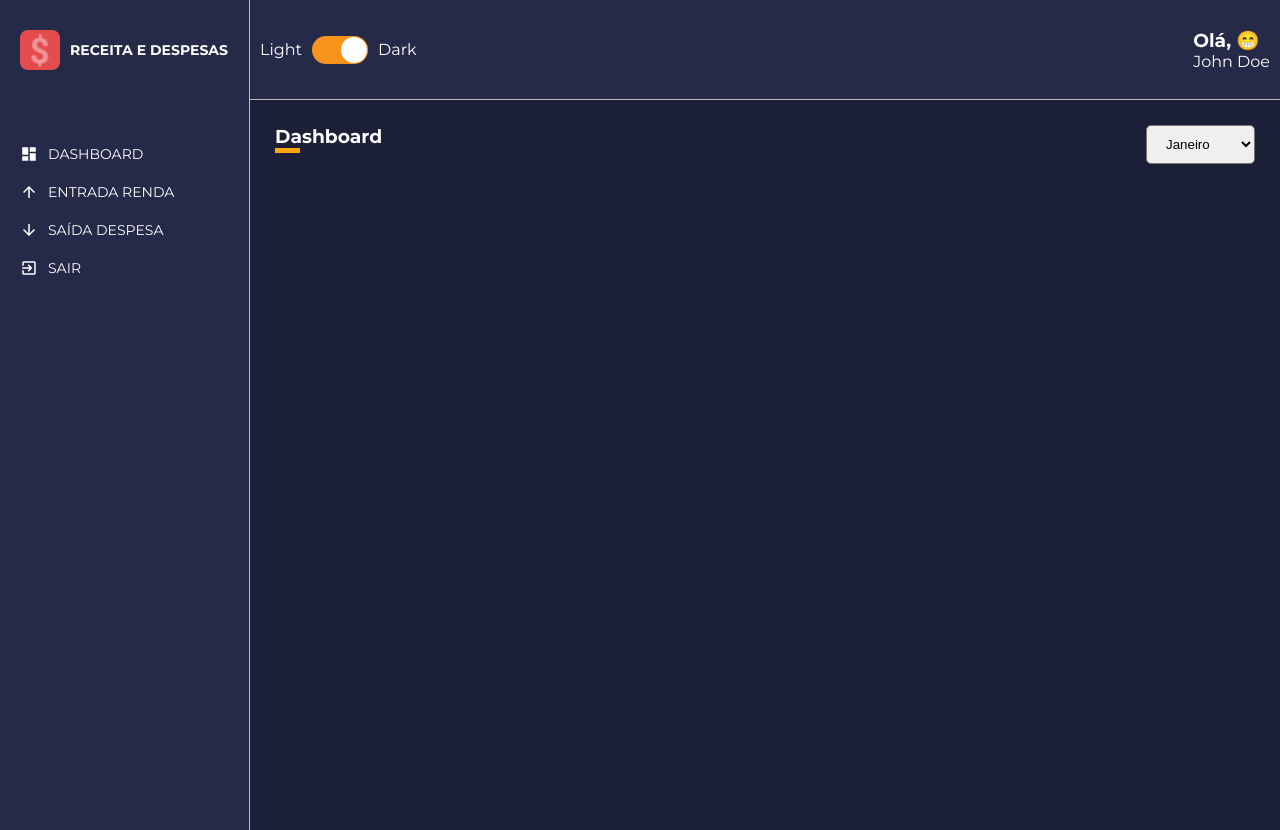
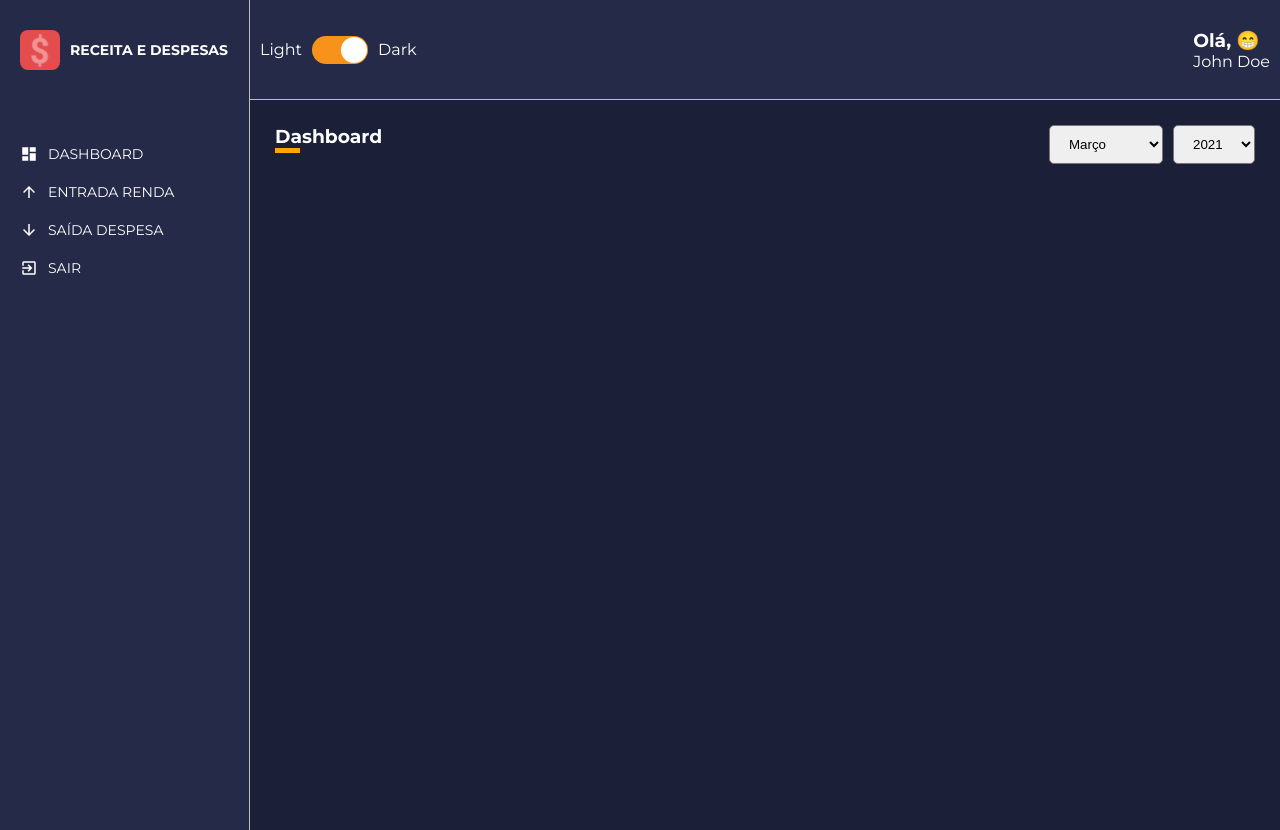
Before and after one commit to geraldobl58/admin-expense-and-income, a React (Create React App) app: page /dashboard in a window 1280 px wide. Built offline with nearby package versions, Linux system fonts and the light colour scheme.

Commit message:
Feature: add filter page dashboard

```diff
--- a/src/pages/Dashboard/index.tsx
+++ b/src/pages/Dashboard/index.tsx
@@ -1,22 +1,80 @@
-import React from 'react';
+import React, { useState, useMemo } from 'react';
 
 import ContentHeader from '../../components/ContentHeader';
 import SelectInput from '../../components/SelectInput';
 
+import expenses from '../../repositories/expenses';
+import gains from '../../repositories/gains';
+
+import listOfMonths from '../../utils/months';
+
 import { Container } from './styles';
 
 const Dashboard: React.FC = () => {
+    const [monthSelected, setMonthSelected] = useState<number>(new Date().getMonth() + 1);
+    const [yearSelected, setYearSelected] = useState<number>(new Date().getFullYear());
 
-    const options = [
-        { value: 'Janeiro', label: 'Janeiro' },
-        { value: 'Fevereiro', label: 'Fevereiro' },
-        { value: 'Março', label: 'Março' },
-    ];
+    const years = useMemo(() => {
+        let uniqueYears: number[] = [];
+
+        [...expenses, ...gains].forEach(item => {
+            const date = new Date(item.date);
+            const year = date.getFullYear();
+
+            if (!uniqueYears.includes(year)) {
+                uniqueYears.push(year);
+            }
+        });
+
+        return uniqueYears.map((year) => {
+            return {
+                value: year,
+                label: year,
+            }
+        });
+
+    }, []);
+
+    const months = useMemo(() => {
+        return listOfMonths.map((month, index) => {
+            return {
+                value: index + 1,
+                label: month,
+            }
+        });
+    }, []);
+
+    const handleMonthSelected = (month: string) => {
+        try {
+            const parseMonth = Number(month);
+            setMonthSelected(parseMonth);
+        } catch(error) {
+            console.log(error);
+        }
+    }
+
+    const handleYearSelected = (year: string) => {
+        try {
+            const parseYear = Number(year);
+            setYearSelected(parseYear);
+        } catch(error) {
+            console.log(error);
+        }
+    }
 
     return (
         <Container>
             <ContentHeader title="Dashboard" lineColor="orange">
-                <SelectInput options={options} onChange={() => {}} />
+                <SelectInput
+                    options={months}
+                    onChange={(e) => handleMonthSelected(e.target.value)}
+                    defaultValue={monthSelected}
+                />
+                <SelectInput
+                    options={years}
+                    onChange={(e) => handleYearSelected(e.target.value)}
+                    defaultValue={yearSelected}
+                />
             </ContentHeader>
         </Container>
     )
```
